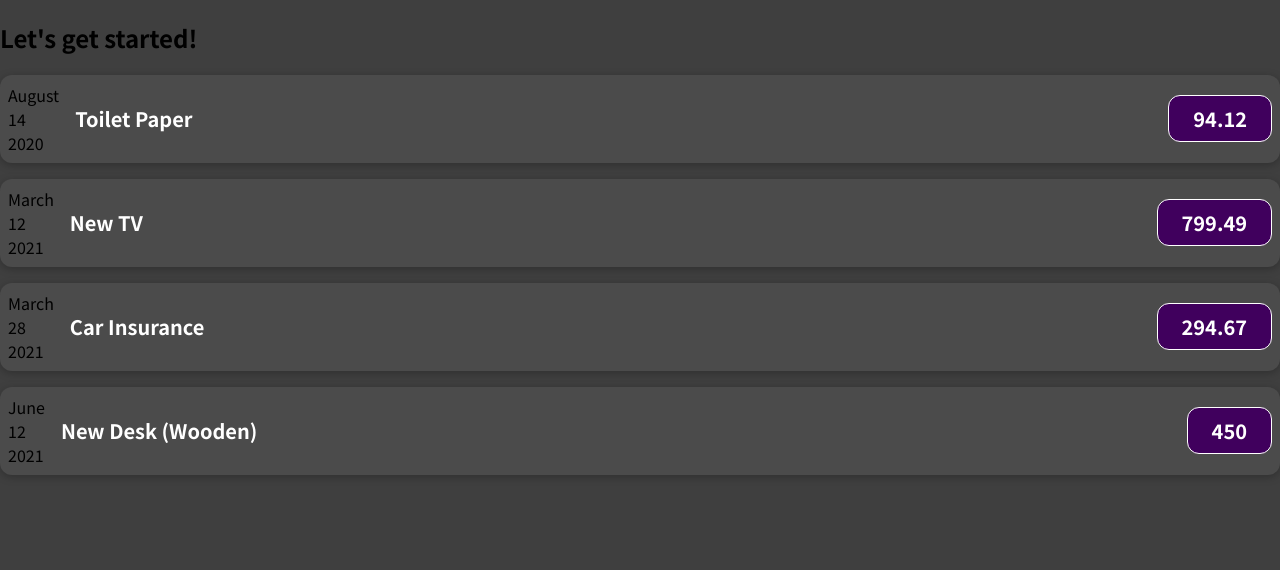
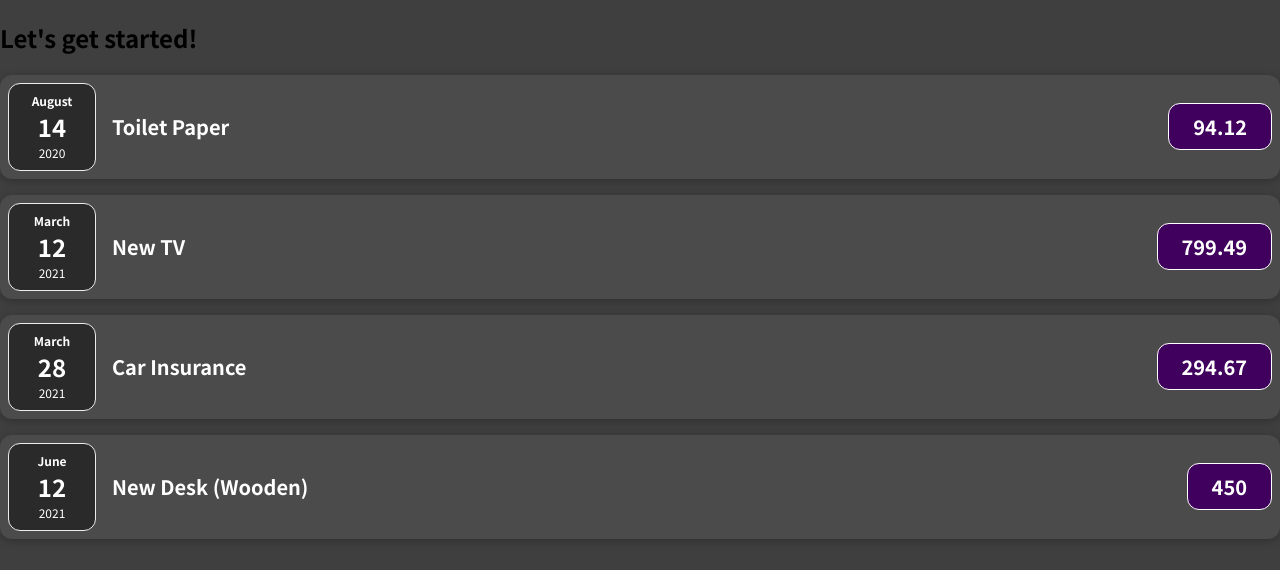
Before and after one commit to ryansereno/expense-tracker, a JavaScript app: page / in a window 1280 px wide. Shown: the top 570 px of the page. Built offline with nearby package versions, Linux system fonts and the light colour scheme.

Commit message:
added Expense comonent, refactored App.js

```diff
--- /dev/null
+++ b/src/components/ExpenseDate.css
@@ -0,0 +1,23 @@
+.expense-date {
+display: flex;
+flex-direction: column;
+width: 5.5rem;
+height: 5.5rem;
+border: 1px solid #ececec;
+background-color: #2a2a2a;
+color: white;
+border-radius: 12px;
+align-items: center;
+justify-content: center;
+}
+.expense-date__month {
+font-size: 0.75rem;
+font-weight: bold;
+}
+.expense-date__year {
+font-size: 0.75rem;
+}
+.expense-date__day {
+font-size: 1.5rem;
+font-weight: bold;
+}
--- a/src/components/ExpenseDate.js
+++ b/src/components/ExpenseDate.js
@@ -1,13 +1,15 @@
+import './ExpenseDate.css'
+
 function ExpenseDate(props) {
   const month = props.date.toLocaleString("en-US", { month: "long" });
   const day = props.date.toLocaleString("en-US", { day: "2-digit" });
   const year = props.date.getFullYear();
 
   return (
-    <div>
-      <div>{month}</div>
-      <div>{day}</div>
-      <div>{year}</div>
+    <div className="expense-date">
+      <div className="expense-date__month">{month}</div>
+      <div className="expense-date__day">{day}</div>
+      <div className="expense-date__year">{year}</div>
     </div>
   );
 }
```
Also changed, not shown: src/components/Expenses.css (added, +9 -0 lines), src/components/Expenses.js (added, +31 -0 lines).
